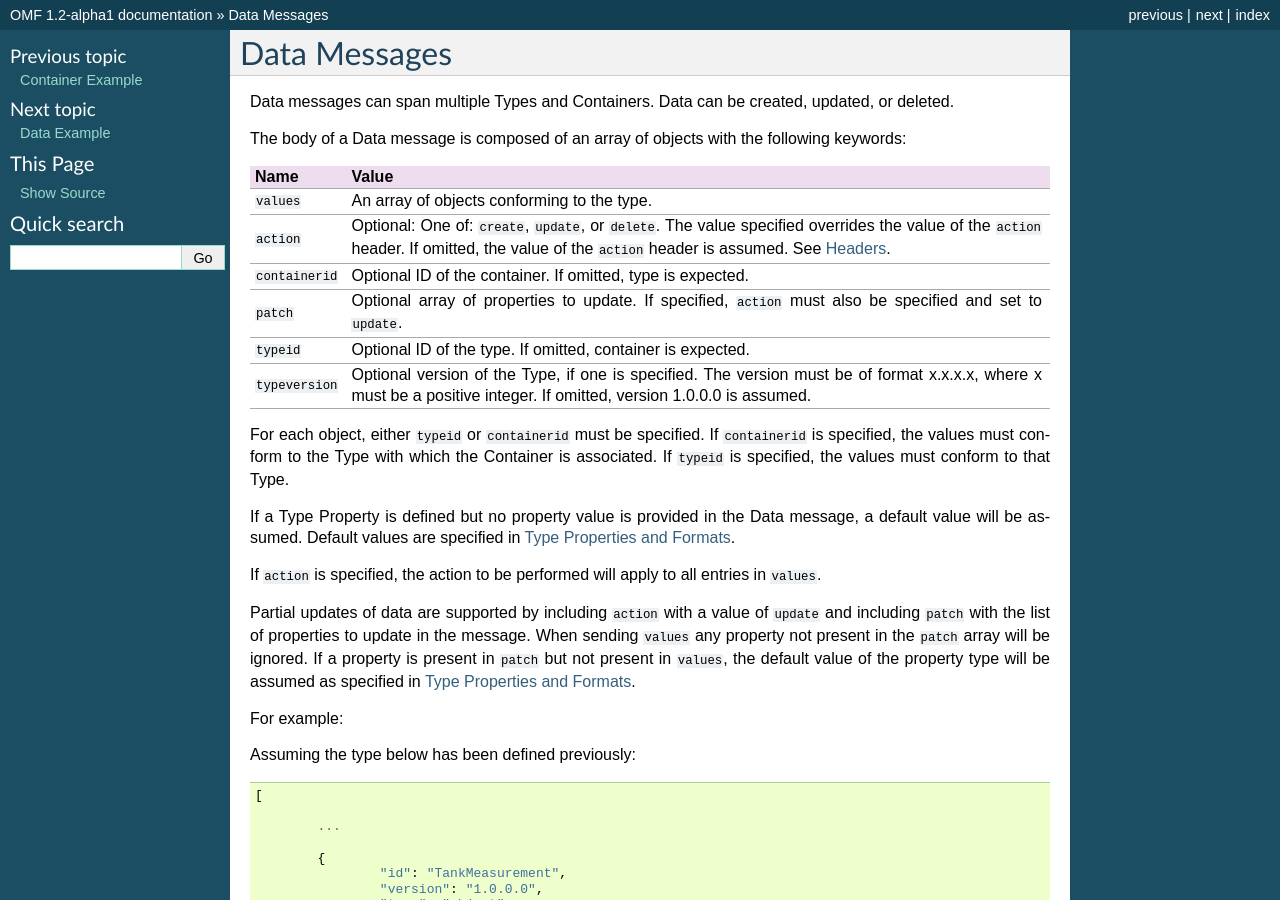
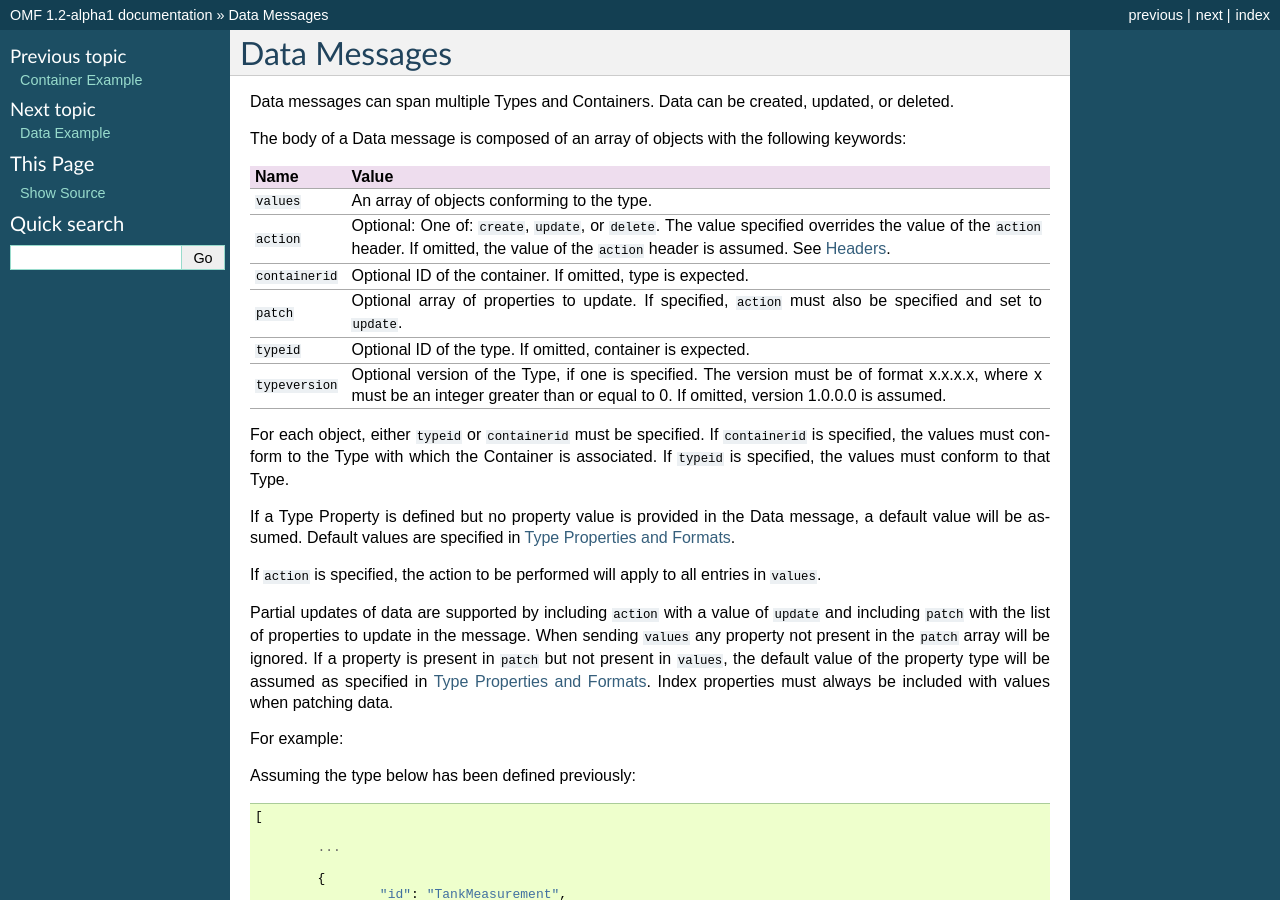
Before and after one commit to AVEVA/OMF-Docs, a Sphinx documentation site: the page built from docs/Data_Messages.rst, in a window 1280 px wide and 900 px high. Built offline with Sphinx 7.4.7, drawn with Linux system fonts in a browser that asks for light colours.

Commit message:
Clarify version requirements and explicitly require index properties when patching values

```diff
--- a/docs/Container_Messages.rst
+++ b/docs/Container_Messages.rst
@@ -19,7 +19,7 @@ Name                   Value
 ``name`` 	           Optional friendly name for the Container.
 ``propertyoverrides``  Optional key-value pairs defining overrides to properties of the Type.
 ``tags``               Optional array of strings to tag the Container.
-``typeversion``        Optional version of the Type used by the Container. The version must be of format x.x.x.x, where x must be a positive integer. If omitted, version 1.0.0.0 is used.
+``typeversion``        Optional version of the Type used by the Container. The version must be of format x.x.x.x, where x must be an integer greater than or equal to 0. If omitted, version 1.0.0.0 is used.
 =====================  =================================================================================================
 
 Some keywords of Type properties may be overriden on a container level with the help of the optional ``propertyoverrides`` keyword. The value definition is the same as for the ``properties`` keyword of :doc:`Types <Type_Messages>`, but overrides can only be used on ``name``, ``description``, and ``uom`` keywords of Type Properties. The complete list of Type Property keywords can be found :doc:`here <Type_Properties_and_Formats>`.
--- a/docs/Data_Messages.rst
+++ b/docs/Data_Messages.rst
@@ -13,7 +13,7 @@ Name            Value
 ``containerid`` Optional ID of the container. If omitted, type is expected.
 ``patch``		Optional array of properties to update. If specified, ``action`` must also be specified and set to ``update``.
 ``typeid``      Optional ID of the type. If omitted, container is expected.
-``typeversion`` Optional version of the Type, if one is specified. The version must be of format x.x.x.x, where x must be a positive integer. If omitted, version 1.0.0.0 is assumed.
+``typeversion`` Optional version of the Type, if one is specified. The version must be of format x.x.x.x, where x must be an integer greater than or equal to 0. If omitted, version 1.0.0.0 is assumed.
 =============== =================================================================================================
 
 For each object, either ``typeid`` or ``containerid`` must be specified. If ``containerid`` is specified, the values must conform to the Type with which the Container is associated. If ``typeid`` is specified, the values must conform to that Type.
@@ -22,7 +22,7 @@ If a Type Property is defined but no property value is provided in the Data mess
 
 If ``action`` is specified, the action to be performed will apply to all entries in ``values``.
 
-Partial updates of data are supported by including ``action`` with a value of ``update`` and including ``patch`` with the list of properties to update in the message. When sending ``values`` any property not present in the ``patch`` array will be ignored. If a property is present in ``patch`` but not present in ``values``, the default value of the property type will be assumed as specified in :doc:`Type_Properties_and_Formats`.
+Partial updates of data are supported by including ``action`` with a value of ``update`` and including ``patch`` with the list of properties to update in the message. When sending ``values`` any property not present in the ``patch`` array will be ignored. If a property is present in ``patch`` but not present in ``values``, the default value of the property type will be assumed as specified in :doc:`Type_Properties_and_Formats`. Index properties must always be included with values when patching data.
 
 
 For example:
--- a/docs/Headers.rst
+++ b/docs/Headers.rst
@@ -13,7 +13,7 @@ Name                 Value
                      ``type``, ``container``, or ``data``. See :doc:`Message_Types`.
 ``messageformat``    Describes the data serialization format employed in the message body. Currently
                      limited to ``json``.
-``omfversion``       Specifies the version of the OSIsoft Message Format used in the message. The version must be of format x.x, where x must be a positive integer. The version for the current specification is 1.2.
+``omfversion``       Specifies the version of the OSIsoft Message Format used in the message. The version must be of format x.x, where x must be an integer greater than or equal to 0. The version for the current specification is 1.2.
 ``action``           Optional: One of: ``create``, ``update``, or ``delete``. Describes the action to be
                      performed using the data in the message body. If omitted, ``create`` is assumed.
 ``compression``	     Optional: The compression algorithm used to compress the message body. Currently
--- a/docs/Link_Type.rst
+++ b/docs/Link_Type.rst
@@ -19,7 +19,7 @@ Name                Value
                     containerid is expected.
 ``containerid``     Optional id of the container. If
                     omitted, typeid is expected.
-``typeversion``     Optional version of the type to be linked to or from. The version must be of format x.x.x.x, where x must be a positive integer. If omitted version 1.0.0.0 is assumed.
+``typeversion``     Optional version of the type to be linked to or from. The version must be of format x.x.x.x, where x must be an integer greater than or equal to 0. If omitted version 1.0.0.0 is assumed.
 ``index``           Index of either the data. If typeid
                     is specified, index is mandatory.
                     If containerid is specified it is
--- a/docs/Type_Messages.rst
+++ b/docs/Type_Messages.rst
@@ -19,7 +19,7 @@ Name                Value
 ``metadata``        Optional key-value pairs associated with the Type.
 ``name``            Optional friendly name for the Type.
 ``tags``            Optional array of strings to tag the Type.
-``version``         Optional version of the Type. The version must be of format x.x.x.x, where x must be a positive integer. If omitted version 1.0.0.0 is assumed.
+``version``         Optional version of the Type. The version must be of format x.x.x.x, where x must be an integer greater than or equal to 0. If omitted version 1.0.0.0 is assumed.
 =================== =============================
 
 The ``id`` cannot begin with the character sequence __. This is reserved for predefined Types. One currently supported predefined Type is __Link.
```
